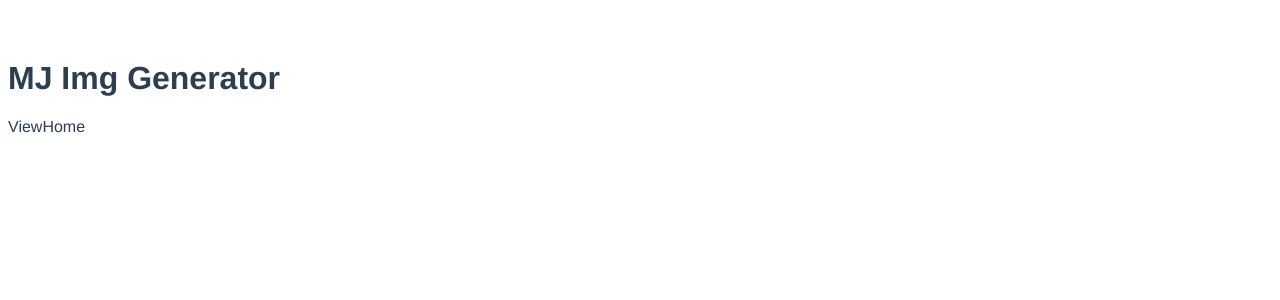
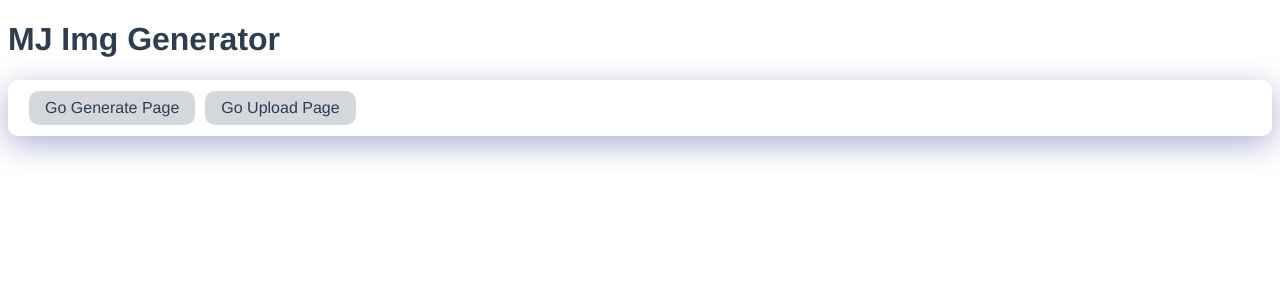
Before and after one commit to MoonJuhan/mj-img-generator, a Vue app: page / in a window 1280 px wide. Shown: the top 300 px of the page. Built offline with nearby package versions, Linux system fonts and the light colour scheme.

Commit message:
feat: Add AppNav

```diff
--- a/src/App.vue
+++ b/src/App.vue
@@ -1,5 +1,6 @@
 <template>
   <h1>MJ Img Generator</h1>
+  <AppNav />
   <RouterView />
 </template>
 
@@ -20,7 +21,6 @@ html {
   -webkit-font-smoothing: antialiased;
   -moz-osx-font-smoothing: grayscale;
   color: #2c3e50;
-  margin-top: 60px;
 }
 
 ul {
--- /dev/null
+++ b/src/components/app/AppNav.vue
@@ -0,0 +1,34 @@
+<template>
+  <div class="app-nav glass-wrapper">
+    <AppButton :text="'Go Generate Page'" :link="'/generator'" :disabled="currentRoute === '/generator'" />
+    <AppButton :text="'Go Upload Page'" :link="'/uploader'" :disabled="currentRoute === '/uploader'" />
+  </div>
+</template>
+
+<script>
+import { useRouter } from 'vue-router'
+import { computed } from 'vue'
+
+export default {
+  setup() {
+    const router = useRouter()
+
+    const currentRoute = computed(() => router.currentRoute.value.path)
+
+    return {
+      currentRoute,
+    }
+  },
+}
+</script>
+
+<style lang="scss" scoped>
+.app-nav {
+  display: flex;
+  margin: 0 0 30px;
+
+  .app-button {
+    margin: 0 10px 0 0;
+  }
+}
+</style>
--- a/src/components/views/ViewHome.vue
+++ b/src/components/views/ViewHome.vue
@@ -1,3 +1,3 @@
 <template>
-  <div class="view-home">ViewHome</div>
+  <div class="view-home" />
 </template>
--- a/src/global-components.js
+++ b/src/global-components.js
@@ -1,10 +1,12 @@
 // app components
 import AppButton from '@/components/app/AppButton'
+import AppNav from '@/components/app/AppNav'
 
 const useGlobalComponents = (app) => {
   app
     // app components
     .component('AppButton', AppButton)
+    .component('AppNav', AppNav)
 }
 
 export default useGlobalComponents
```
